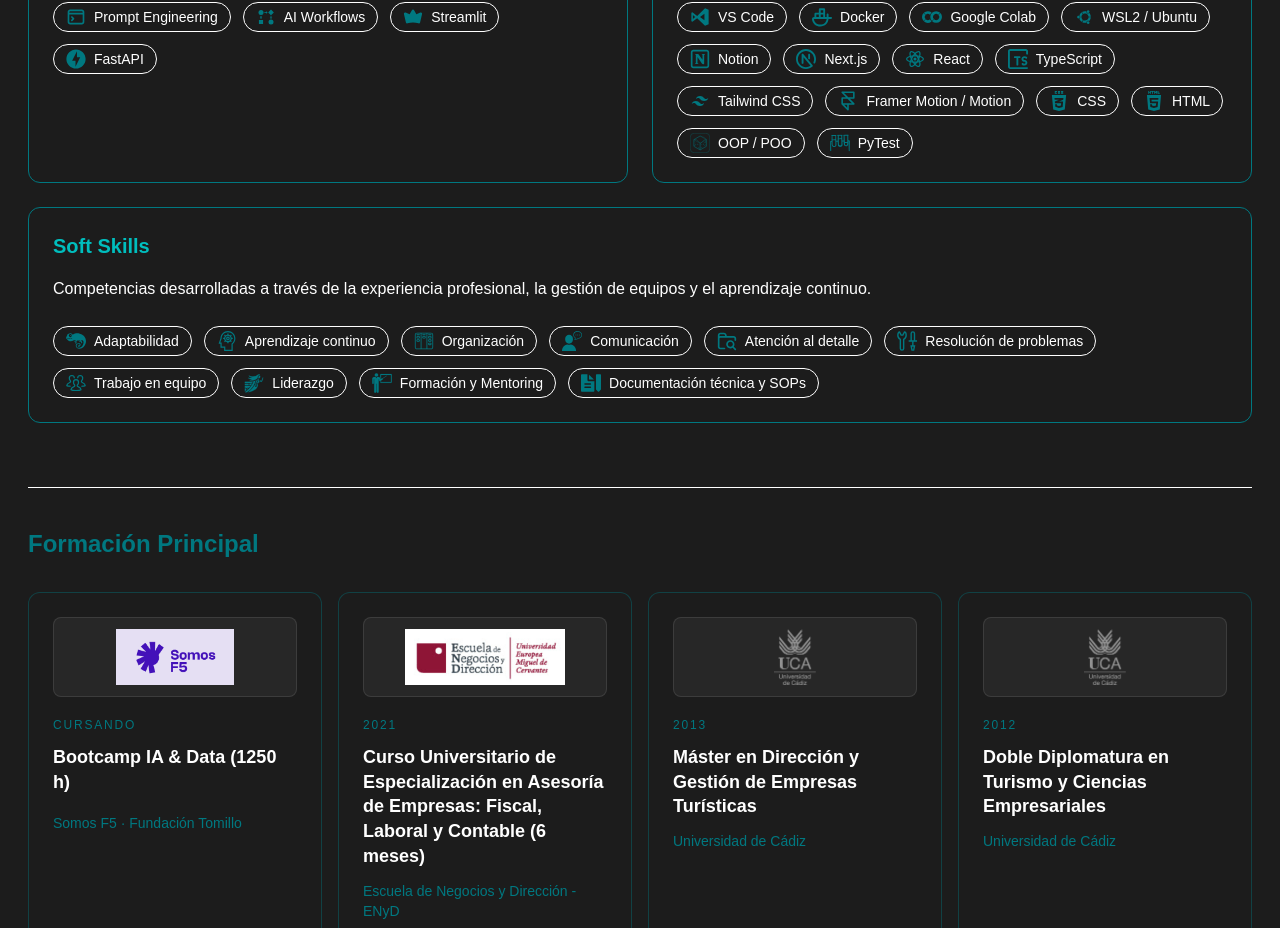
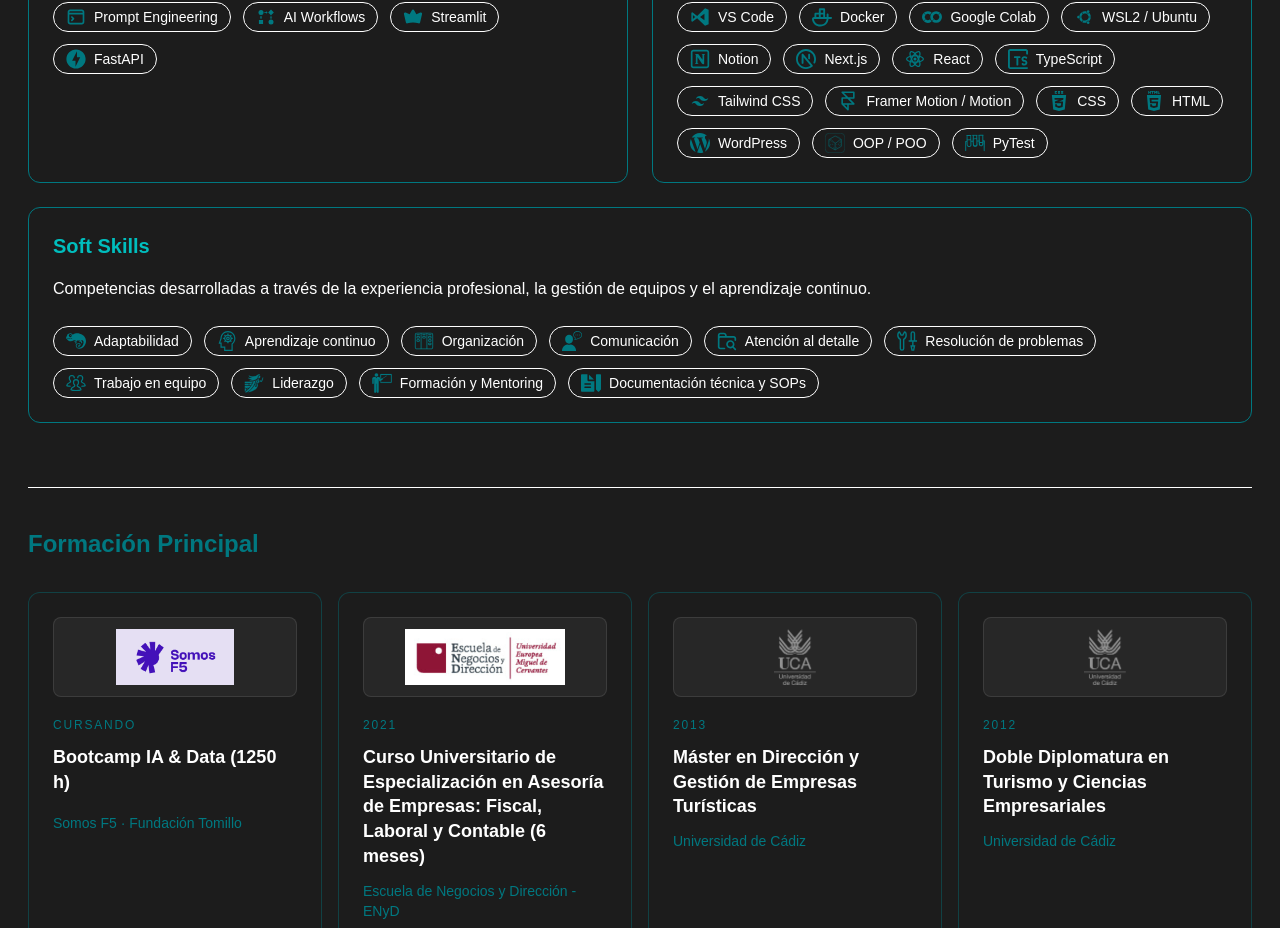
Before and after one commit to HelenDiMo/elena-diaz-beyond-the-resume, a Next.js app: page / in a window 1280 px wide. Shown: the part 2780-3708 px from the top of the page. Built offline with nearby package versions, Linux system fonts and the light colour scheme.

Commit message:
feat: agregar soporte para WordPress en la sección de habilidades

```diff
--- a/src/data/skills.ts
+++ b/src/data/skills.ts
@@ -227,6 +227,10 @@ export const skills = {
         logo: "/logos/html-teal-007880.svg",
       },
       {
+        name: "WordPress",
+        logo: "/logos/wordpress-007880.svg",
+      },
+      {
         name: "OOP / POO",
         logo: "/logos/opp-teal-007880.svg",
       },
```
Also changed, not shown: public/logos/wordpress-007880.svg (added).
